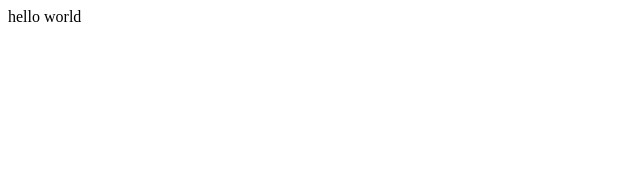
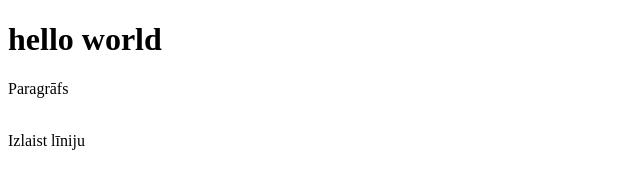
Before and after one commit to AmelijairskiastA/amelija3, a plain HTML site: page index.html in a window 1280 px wide. Shown: the whole page, without its empty margins (0-640 px from the left). Drawn offline with Linux system fonts and the light colour scheme.

Commit message:
Update index.html

```diff
--- a/index.html
+++ b/index.html
@@ -1,8 +1,12 @@
 <!DOCTYPE html>
+
 <html>
 <body>
 
-  hello world
+  <h1>hello world</h1>
+    <p>Paragrāfs</p>
+    <br>Izlaist līniju</br>
+
 
   </body>
 </html>
```
